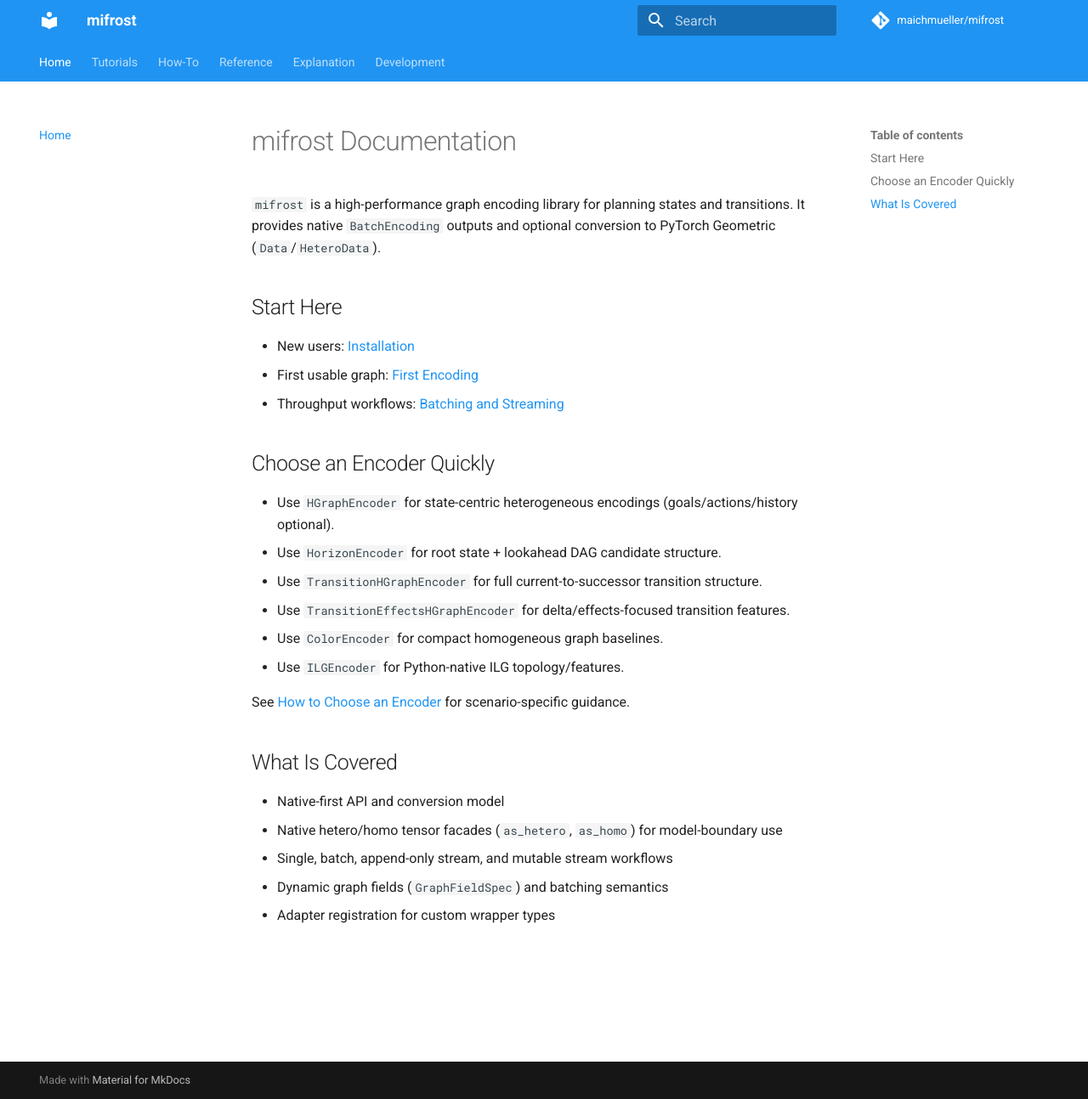
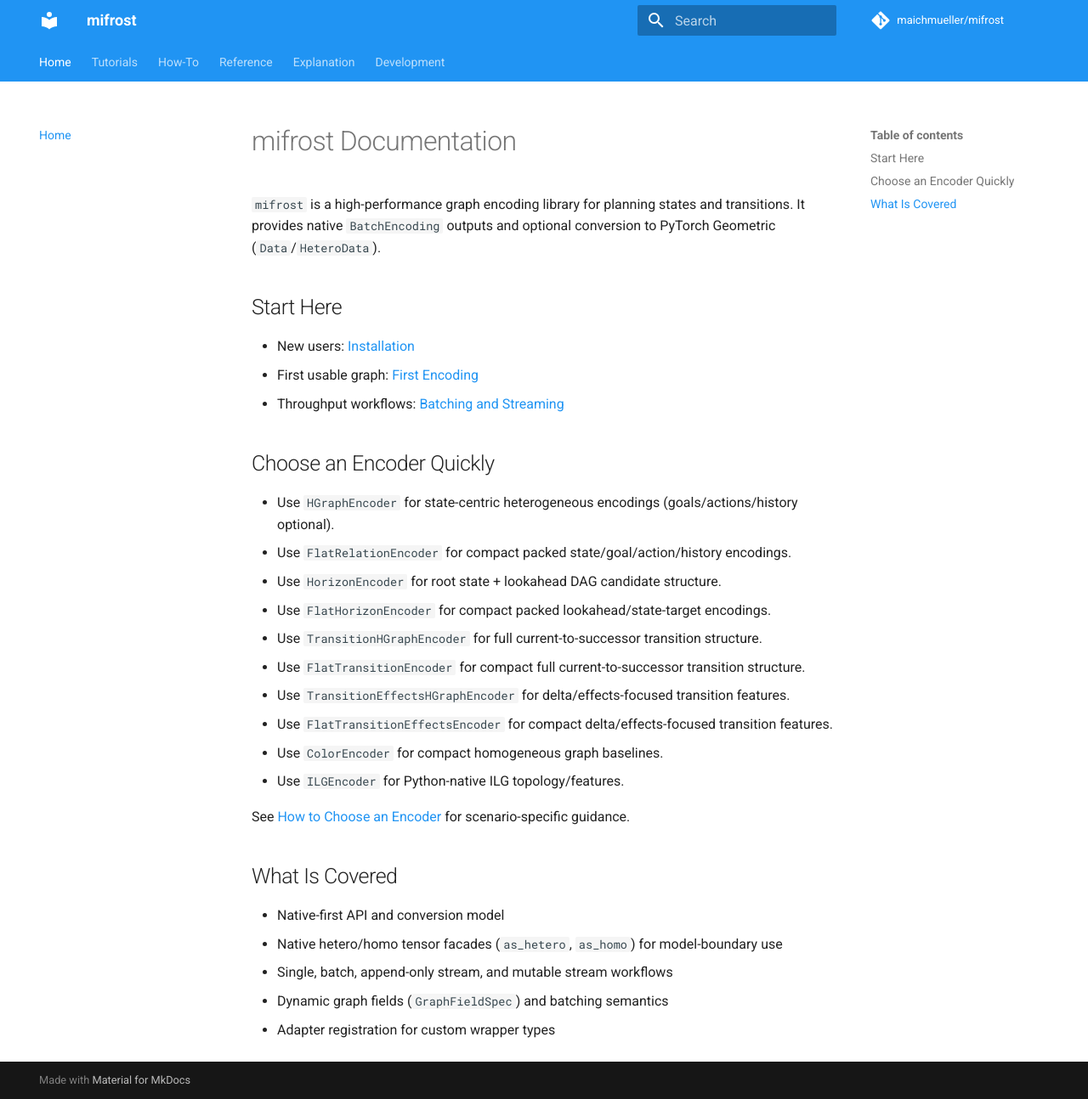
Before and after one commit to maichmueller/mifrost, an MkDocs documentation site: the page built from docs/index.md, in a window 1280 px wide and 1294 px high. Shown: the whole window at 85% size. Built offline with MkDocs 1.6.1 and Material for MkDocs 9.7.7, drawn with Linux system fonts in a browser that asks for light colours; comment, search, counter and statistics services are not loaded; the version menu is left out.

Commit message:
update docs with info on new encoder family

```diff
--- a/docs/index.md
+++ b/docs/index.md
@@ -12,9 +12,13 @@
 ## Choose an Encoder Quickly
 
 - Use `HGraphEncoder` for state-centric heterogeneous encodings (goals/actions/history optional).
+- Use `FlatRelationEncoder` for compact packed state/goal/action/history encodings.
 - Use `HorizonEncoder` for root state + lookahead DAG candidate structure.
+- Use `FlatHorizonEncoder` for compact packed lookahead/state-target encodings.
 - Use `TransitionHGraphEncoder` for full current-to-successor transition structure.
+- Use `FlatTransitionEncoder` for compact full current-to-successor transition structure.
 - Use `TransitionEffectsHGraphEncoder` for delta/effects-focused transition features.
+- Use `FlatTransitionEffectsEncoder` for compact delta/effects-focused transition features.
 - Use `ColorEncoder` for compact homogeneous graph baselines.
 - Use `ILGEncoder` for Python-native ILG topology/features.
 
```
Also changed, not shown: docs/_scripts/gen_ref_pages.py (+13 -0 lines), docs/explanation/encoder-coverage.md (+4 -0 lines), docs/how-to/choose-an-encoder.md (+12 -0 lines).
